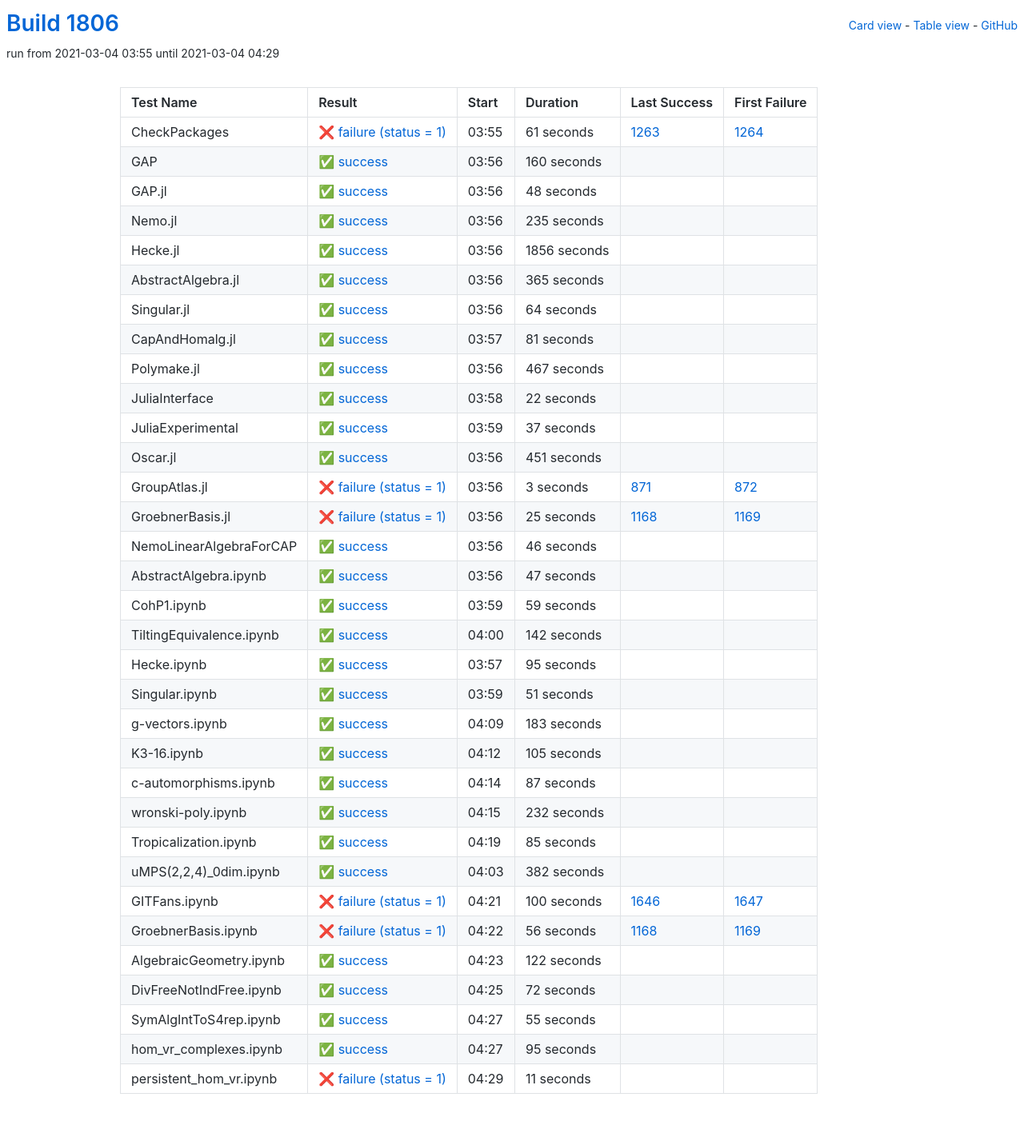
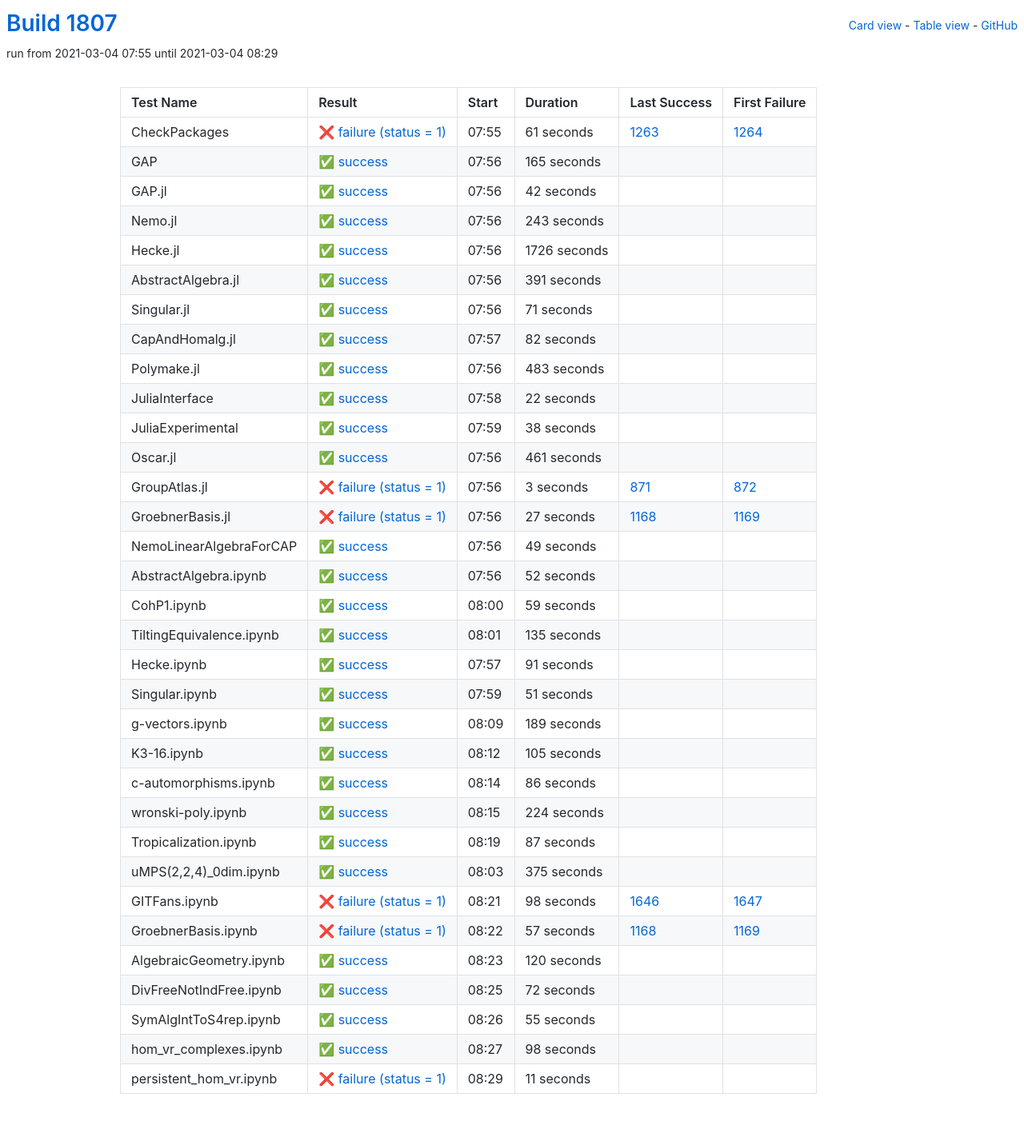
Before and after one commit to oscar-system/oscar-ci-status-stable, a Jekyll site: the page built from table.html, in a window 1280 px wide. Shown: the whole page at 80% size. Built offline with Jekyll 4.4.1, drawn with Linux system fonts in a browser that asks for light colours.

Commit message:
Build #1807

```diff
--- a/_data/ci.yml
+++ b/_data/ci.yml
@@ -1,6 +1,6 @@
 ---
-build: 1806
-build_url: https://oscarci.mathematik.uni-kl.de/job/oscar-stable/1806/
+build: 1807
+build_url: https://oscarci.mathematik.uni-kl.de/job/oscar-stable/1807/
 job: oscar-stable
 organization: oscar-system
 repo: oscar-ci-status-stable
@@ -8,8 +8,8 @@ repourl: https://github.com/oscar-system/oscar-ci-status-stable
 tests:
 - name: CheckPackages
   id: checkpackages
-  log: https://oscarci.mathematik.uni-kl.de/job/oscar-stable/1806/artifact/logs/build-1806/CheckPackages.log
-  start: 2021-03-04 03:55
+  log: https://oscarci.mathematik.uni-kl.de/job/oscar-stable/1807/artifact/logs/build-1807/CheckPackages.log
+  start: 2021-03-04 07:55
   success: false
   exitcode: 1
   status: failure
@@ -20,104 +20,104 @@ tests:
   first_failure_url: https://oscarci.mathematik.uni-kl.de/job/oscar-stable/1264/
 - name: GAP
   id: gap
-  log: https://oscarci.mathematik.uni-kl.de/job/oscar-stable/1806/artifact/logs/build-1806/GAP.log
-  start: 2021-03-04 03:56
+  log: https://oscarci.mathematik.uni-kl.de/job/oscar-stable/1807/artifact/logs/build-1807/GAP.log
+  start: 2021-03-04 07:56
   success: true
   exitcode: 0
   status: success
-  duration: 160
+  duration: 165
   last_success: false
   last_success_url:
   first_failure: false
   first_failure_url:
 - name: GAP.jl
   id: gap-jl
-  log: https://oscarci.mathematik.uni-kl.de/job/oscar-stable/1806/artifact/logs/build-1806/GAP.jl.log
-  start: 2021-03-04 03:56
+  log: https://oscarci.mathematik.uni-kl.de/job/oscar-stable/1807/artifact/logs/build-1807/GAP.jl.log
+  start: 2021-03-04 07:56
   success: true
   exitcode: 0
   status: success
-  duration: 48
+  duration: 42
   last_success: false
   last_success_url:
   first_failure: false
   first_failure_url:
 - name: Nemo.jl
   id: nemo-jl
-  log: https://oscarci.mathematik.uni-kl.de/job/oscar-stable/1806/artifact/logs/build-1806/Nemo.jl.log
-  start: 2021-03-04 03:56
+  log: https://oscarci.mathematik.uni-kl.de/job/oscar-stable/1807/artifact/logs/build-1807/Nemo.jl.log
+  start: 2021-03-04 07:56
   success: true
   exitcode: 0
   status: success
-  duration: 235
+  duration: 243
   last_success: false
   last_success_url:
   first_failure: false
   first_failure_url:
 - name: Hecke.jl
   id: hecke-jl
-  log: https://oscarci.mathematik.uni-kl.de/job/oscar-stable/1806/artifact/logs/build-1806/Hecke.jl.log
-  start: 2021-03-04 03:56
+  log: https://oscarci.mathematik.uni-kl.de/job/oscar-stable/1807/artifact/logs/build-1807/Hecke.jl.log
+  start: 2021-03-04 07:56
   success: true
   exitcode: 0
   status: success
-  duration: 1856
+  duration: 1726
   last_success: false
   last_success_url:
   first_failure: false
   first_failure_url:
 - name: AbstractAlgebra.jl
   id: abstractalgebra-jl
-  log: https://oscarci.mathematik.uni-kl.de/job/oscar-stable/1806/artifact/logs/build-1806/AbstractAlgebra.jl.log
-  start: 2021-03-04 03:56
+  log: https://oscarci.mathematik.uni-kl.de/job/oscar-stable/1807/artifact/logs/build-1807/AbstractAlgebra.jl.log
+  start: 2021-03-04 07:56
   success: true
   exitcode: 0
   status: success
-  duration: 365
+  duration: 391
   last_success: false
   last_success_url:
   first_failure: false
   first_failure_url:
 - name: Singular.jl
   id: singular-jl
-  log: https://oscarci.mathematik.uni-kl.de/job/oscar-stable/1806/artifact/logs/build-1806/Singular.jl.log
-  start: 2021-03-04 03:56
+  log: https://oscarci.mathematik.uni-kl.de/job/oscar-stable/1807/artifact/logs/build-1807/Singular.jl.log
+  start: 2021-03-04 07:56
   success: true
   exitcode: 0
   status: success
-  duration: 64
+  duration: 71
   last_success: false
   last_success_url:
   first_failure: false
   first_failure_url:
 - name: CapAndHomalg.jl
   id: capandhomalg-jl
-  log: https://oscarci.mathematik.uni-kl.de/job/oscar-stable/1806/artifact/logs/build-1806/CapAndHomalg.jl.log
-  start: 2021-03-04 03:57
+  log: https://oscarci.mathematik.uni-kl.de/job/oscar-stable/1807/artifact/logs/build-1807/CapAndHomalg.jl.log
+  start: 2021-03-04 07:57
   success: true
   exitcode: 0
   status: success
-  duration: 81
+  duration: 82
   last_success: false
   last_success_url:
   first_failure: false
   first_failure_url:
 - name: Polymake.jl
   id: polymake-jl
-  log: https://oscarci.mathematik.uni-kl.de/job/oscar-stable/1806/artifact/logs/build-1806/Polymake.jl.log
-  start: 2021-03-04 03:56
+  log: https://oscarci.mathematik.uni-kl.de/job/oscar-stable/1807/artifact/logs/build-1807/Polymake.jl.log
+  start: 2021-03-04 07:56
   success: true
   exitcode: 0
   status: success
-  duration: 467
+  duration: 483
   last_success: false
   last_success_url:
   first_failure: false
   first_failure_url:
 - name: JuliaInterface
   id: juliainterface
-  log: https://oscarci.mathematik.uni-kl.de/job/oscar-stable/1806/artifact/logs/build-1806/JuliaInterface.log
-  start: 2021-03-04 03:58
+  log: https://oscarci.mathematik.uni-kl.de/job/oscar-stable/1807/artifact/logs/build-1807/JuliaInterface.log
+  start: 2021-03-04 07:58
   success: true
   exitcode: 0
   status: success
@@ -128,32 +128,32 @@ tests:
   first_failure_url:
 - name: JuliaExperimental
   id: juliaexperimental
-  log: https://oscarci.mathematik.uni-kl.de/job/oscar-stable/1806/artifact/logs/build-1806/JuliaExperimental.log
-  start: 2021-03-04 03:59
+  log: https://oscarci.mathematik.uni-kl.de/job/oscar-stable/1807/artifact/logs/build-1807/JuliaExperimental.log
+  start: 2021-03-04 07:59
   success: true
   exitcode: 0
   status: success
-  duration: 37
+  duration: 38
   last_success: false
   last_success_url:
   first_failure: false
   first_failure_url:
 - name: Oscar.jl
   id: oscar-jl
-  log: https://oscarci.mathematik.uni-kl.de/job/oscar-stable/1806/artifact/logs/build-1806/Oscar.jl.log
-  start: 2021-03-04 03:56
+  log: https://oscarci.mathematik.uni-kl.de/job/oscar-stable/1807/artifact/logs/build-1807/Oscar.jl.log
+  start: 2021-03-04 07:56
   success: true
   exitcode: 0
   status: success
-  duration: 451
+  duration: 461
   last_success: false
   last_success_url:
   first_failure: false
   first_failure_url:
 - name: GroupAtlas.jl
   id: groupatlas-jl
-  log: https://oscarci.mathematik.uni-kl.de/job/oscar-stable/1806/artifact/logs/build-1806/GroupAtlas.jl.log
-  start: 2021-03-04 03:56
+  log: https://oscarci.mathematik.uni-kl.de/job/oscar-stable/1807/artifact/logs/build-1807/GroupAtlas.jl.log
+  start: 2021-03-04 07:56
   success: false
   exitcode: 1
   status: failure
@@ -164,44 +164,44 @@ tests:
   first_failure_url: https://oscarci.mathematik.uni-kl.de/job/oscar-stable/872/
 - name: GroebnerBasis.jl
   id: groebnerbasis-jl
-  log: https://oscarci.mathematik.uni-kl.de/job/oscar-stable/1806/artifact/logs/build-1806/GroebnerBasis.jl.log
-  start: 2021-03-04 03:56
+  log: https://oscarci.mathematik.uni-kl.de/job/oscar-stable/1807/artifact/logs/build-1807/GroebnerBasis.jl.log
+  start: 2021-03-04 07:56
   success: false
   exitcode: 1
   status: failure
-  duration: 25
+  duration: 27
   last_success: 1168
   last_success_url: https://oscarci.mathematik.uni-kl.de/job/oscar-stable/1168/
   first_failure: 1169
   first_failure_url: https://oscarci.mathematik.uni-kl.de/job/oscar-stable/1169/
 - name: NemoLinearAlgebraForCAP
   id: nemolinearalgebraforcap
-  log: https://oscarci.mathematik.uni-kl.de/job/oscar-stable/1806/artifact/logs/build-1806/NemoLinearAlgebraForCAP.log
-  start: 2021-03-04 03:56
+  log: https://oscarci.mathematik.uni-kl.de/job/oscar-stable/1807/artifact/logs/build-1807/NemoLinearAlgebraForCAP.log
+  start: 2021-03-04 07:56
   success: true
   exitcode: 0
   status: success
-  duration: 46
+  duration: 49
   last_success: false
   last_success_url:
   first_failure: false
   first_failure_url:
 - name: AbstractAlgebra.ipynb
   id: abstractalgebra-ipynb
-  log: https://oscarci.mathematik.uni-kl.de/job/oscar-stable/1806/artifact/logs/build-1806/AbstractAlgebra.ipynb.log
-  start: 2021-03-04 03:56
+  log: https://oscarci.mathematik.uni-kl.de/job/oscar-stable/1807/artifact/logs/build-1807/AbstractAlgebra.ipynb.log
+  start: 2021-03-04 07:56
   success: true
   exitcode: 0
   status: success
-  duration: 47
+  duration: 52
   last_success: false
   last_success_url:
   first_failure: false
   first_failure_url:
 - name: CohP1.ipynb
   id: cohp1-ipynb
-  log: https://oscarci.mathematik.uni-kl.de/job/oscar-stable/1806/artifact/logs/build-1806/CohP1.ipynb.log
-  start: 2021-03-04 03:59
+  log: https://oscarci.mathematik.uni-kl.de/job/oscar-stable/1807/artifact/logs/build-1807/CohP1.ipynb.log
+  start: 2021-03-04 08:00
   success: true
   exitcode: 0
   status: success
@@ -212,32 +212,32 @@ tests:
   first_failure_url:
 - name: TiltingEquivalence.ipynb
   id: tiltingequivalence-ipynb
-  log: https://oscarci.mathematik.uni-kl.de/job/oscar-stable/1806/artifact/logs/build-1806/TiltingEquivalence.ipynb.log
-  start: 2021-03-04 04:00
+  log: https://oscarci.mathematik.uni-kl.de/job/oscar-stable/1807/artifact/logs/build-1807/TiltingEquivalence.ipynb.log
+  start: 2021-03-04 08:01
   success: true
   exitcode: 0
   status: success
-  duration: 142
+  duration: 135
   last_success: false
   last_success_url:
   first_failure: false
   first_failure_url:
 - name: Hecke.ipynb
   id: hecke-ipynb
-  log: https://oscarci.mathematik.uni-kl.de/job/oscar-stable/1806/artifact/logs/build-1806/Hecke.ipynb.log
-  start: 2021-03-04 03:57
+  log: https://oscarci.mathematik.uni-kl.de/job/oscar-stable/1807/artifact/logs/build-1807/Hecke.ipynb.log
+  start: 2021-03-04 07:57
   success: true
   exitcode: 0
   status: success
-  duration: 95
+  duration: 91
   last_success: false
   last_success_url:
   first_failure: false
   first_failure_url:
 - name: Singular.ipynb
   id: singular-ipynb
-  log: https://oscarci.mathematik.uni-kl.de/job/oscar-stable/1806/artifact/logs/build-1806/Singular.ipynb.log
-  start: 2021-03-04 03:59
+  log: https://oscarci.mathematik.uni-kl.de/job/oscar-stable/1807/artifact/logs/build-1807/Singular.ipynb.log
+  start: 2021-03-04 07:59
   success: true
   exitcode: 0
   status: success
@@ -248,20 +248,20 @@ tests:
   first_failure_url:
 - name: g-vectors.ipynb
   id: g-vectors-ipynb
-  log: https://oscarci.mathematik.uni-kl.de/job/oscar-stable/1806/artifact/logs/build-1806/g-vectors.ipynb.log
-  start: 2021-03-04 04:09
+  log: https://oscarci.mathematik.uni-kl.de/job/oscar-stable/1807/artifact/logs/build-1807/g-vectors.ipynb.log
+  start: 2021-03-04 08:09
   success: true
   exitcode: 0
   status: success
-  duration: 183
+  duration: 189
   last_success: false
   last_success_url:
   first_failure: false
   first_failure_url:
 - name: K3-16.ipynb
   id: k3-16-ipynb
-  log: https://oscarci.mathematik.uni-kl.de/job/oscar-stable/1806/artifact/logs/build-1806/K3-16.ipynb.log
-  start: 2021-03-04 04:12
+  log: https://oscarci.mathematik.uni-kl.de/job/oscar-stable/1807/artifact/logs/build-1807/K3-16.ipynb.log
+  start: 2021-03-04 08:12
   success: true
   exitcode: 0
   status: success
@@ -272,8 +272,32 @@ tests:
   first_failure_url:
 - name: c-automorphisms.ipynb
   id: c-automorphisms-ipynb
-  log: https://oscarci.mathematik.uni-kl.de/job/oscar-stable/1806/artifact/logs/build-1806/c-automorphisms.ipynb.log
-  start: 2021-03-04 04:14
+  log: https://oscarci.mathematik.uni-kl.de/job/oscar-stable/1807/artifact/logs/build-1807/c-automorphisms.ipynb.log
+  start: 2021-03-04 08:14
+  success: true
+  exitcode: 0
+  status: success
+  duration: 86
+  last_success: false
+  last_success_url:
+  first_failure: false
+  first_failure_url:
+- name: wronski-poly.ipynb
+  id: wronski-poly-ipynb
+  log: https://oscarci.mathematik.uni-kl.de/job/oscar-stable/1807/artifact/logs/build-1807/wronski-poly.ipynb.log
+  start: 2021-03-04 08:15
+  success: true
+  exitcode: 0
+  status: success
+  duration: 224
+  last_success: false
+  last_success_url:
+  first_failure: false
+  first_failure_url:
+- name: Tropicalization.ipynb
+  id: tropicalization-ipynb
+  log: https://oscarci.mathematik.uni-kl.de/job/oscar-stable/1807/artifact/logs/build-1807/Tropicalization.ipynb.log
+  start: 2021-03-04 08:19
   success: true
   exitcode: 0
   status: success
@@ -282,82 +306,58 @@ tests:
   last_success_url:
   first_failure: false
   first_failure_url:
-- name: wronski-poly.ipynb
-  id: wronski-poly-ipynb
-  log: https://oscarci.mathematik.uni-kl.de/job/oscar-stable/1806/artifact/logs/build-1806/wronski-poly.ipynb.log
-  start: 2021-03-04 04:15
+- name: uMPS(2,2,4)_0dim.ipynb
+  id: umps-2-2-4-0dim-ipynb
+  log: https://oscarci.mathematik.uni-kl.de/job/oscar-stable/1807/artifact/logs/build-1807/uMPS-2-2-4-_0dim.ipynb.log
+  start: 2021-03-04 08:03
   success: true
   exitcode: 0
   status: success
-  duration: 232
-  last_success: false
-  last_success_url:
-  first_failure: false
-  first_failure_url:
-- name: Tropicalization.ipynb
-  id: tropicalization-ipynb
-  log: https://oscarci.mathematik.uni-kl.de/job/oscar-stable/1806/artifact/logs/build-1806/Tropicalization.ipynb.log
-  start: 2021-03-04 04:19
-  success: true
-  exitcode: 0
-  status: success
-  duration: 85
-  last_success: false
-  last_success_url:
-  first_failure: false
-  first_failure_url:
-- name: uMPS(2,2,4)_0dim.ipynb
-  id: umps-2-2-4-0dim-ipynb
-  log: https://oscarci.mathematik.uni-kl.de/job/oscar-stable/1806/artifact/logs/build-1806/uMPS-2-2-4-_0dim.ipynb.log
-  start: 2021-03-04 04:03
-  success: true
-  exitcode: 0
-  status: success
-  duration: 382
+  duration: 375
   last_success: false
   last_success_url:
   first_failure: false
   first_failure_url:
 - name: GITFans.ipynb
   id: gitfans-ipynb
-  log: https://oscarci.mathematik.uni-kl.de/job/oscar-stable/1806/artifact/logs/build-1806/GITFans.ipynb.log
-  start: 2021-03-04 04:21
+  log: https://oscarci.mathematik.uni-kl.de/job/oscar-stable/1807/artifact/logs/build-1807/GITFans.ipynb.log
+  start: 2021-03-04 08:21
   success: false
   exitcode: 1
   status: failure
-  duration: 100
+  duration: 98
   last_success: 1646
   last_success_url: https://oscarci.mathematik.uni-kl.de/job/oscar-stable/1646/
   first_failure: 1647
   first_failure_url: https://oscarci.mathematik.uni-kl.de/job/oscar-stable/1647/
 - name: GroebnerBasis.ipynb
   id: groebnerbasis-ipynb
-  log: https://oscarci.mathematik.uni-kl.de/job/oscar-stable/1806/artifact/logs/build-1806/GroebnerBasis.ipynb.log
-  start: 2021-03-04 04:22
+  log: https://oscarci.mathematik.uni-kl.de/job/oscar-stable/1807/artifact/logs/build-1807/GroebnerBasis.ipynb.log
+  start: 2021-03-04 08:22
   success: false
   exitcode: 1
   status: failure
-  duration: 56
+  duration: 57
   last_success: 1168
   last_success_url: https://oscarci.mathematik.uni-kl.de/job/oscar-stable/1168/
   first_failure: 1169
   first_failure_url: https://oscarci.mathematik.uni-kl.de/job/oscar-stable/1169/
 - name: AlgebraicGeometry.ipynb
   id: algebraicgeometry-ipynb
-  log: https://oscarci.mathematik.uni-kl.de/job/oscar-stable/1806/artifact/logs/build-1806/AlgebraicGeometry.ipynb.log
-  start: 2021-03-04 04:23
+  log: https://oscarci.mathematik.uni-kl.de/job/oscar-stable/1807/artifact/logs/build-1807/AlgebraicGeometry.ipynb.log
+  start: 2021-03-04 08:23
   success: true
   exitcode: 0
   status: success
-  duration: 122
+  duration: 120
   last_success: false
   last_success_url:
   first_failure: false
   first_failure_url:
 - name: DivFreeNotIndFree.ipynb
   id: divfreenotindfree-ipynb
-  log: https://oscarci.mathematik.uni-kl.de/job/oscar-stable/1806/artifact/logs/build-1806/DivFreeNotIndFree.ipynb.log
-  start: 2021-03-04 04:25
+  log: https://oscarci.mathematik.uni-kl.de/job/oscar-stable/1807/artifact/logs/build-1807/DivFreeNotIndFree.ipynb.log
+  start: 2021-03-04 08:25
   success: true
   exitcode: 0
   status: success
@@ -368,8 +368,8 @@ tests:
   first_failure_url:
 - name: SymAlgIntToS4rep.ipynb
   id: symalginttos4rep-ipynb
-  log: https://oscarci.mathematik.uni-kl.de/job/oscar-stable/1806/artifact/logs/build-1806/SymAlgIntToS4rep.ipynb.log
-  start: 2021-03-04 04:27
+  log: https://oscarci.mathematik.uni-kl.de/job/oscar-stable/1807/artifact/logs/build-1807/SymAlgIntToS4rep.ipynb.log
+  start: 2021-03-04 08:26
   success: true
   exitcode: 0
   status: success
@@ -380,20 +380,20 @@ tests:
   first_failure_url:
 - name: hom_vr_complexes.ipynb
   id: hom-vr-complexes-ipynb
-  log: https://oscarci.mathematik.uni-kl.de/job/oscar-stable/1806/artifact/logs/build-1806/hom_vr_complexes.ipynb.log
-  start: 2021-03-04 04:27
+  log: https://oscarci.mathematik.uni-kl.de/job/oscar-stable/1807/artifact/logs/build-1807/hom_vr_complexes.ipynb.log
+  start: 2021-03-04 08:27
   success: true
   exitcode: 0
   status: success
-  duration: 95
+  duration: 98
   last_success: false
   last_success_url:
   first_failure: false
   first_failure_url:
 - name: persistent_hom_vr.ipynb
   id: persistent-hom-vr-ipynb
-  log: https://oscarci.mathematik.uni-kl.de/job/oscar-stable/1806/artifact/logs/build-1806/persistent_hom_vr.ipynb.log
-  start: 2021-03-04 04:29
+  log: https://oscarci.mathematik.uni-kl.de/job/oscar-stable/1807/artifact/logs/build-1807/persistent_hom_vr.ipynb.log
+  start: 2021-03-04 08:29
   success: false
   exitcode: 1
   status: failure
```
Also changed, not shown: README.md.
